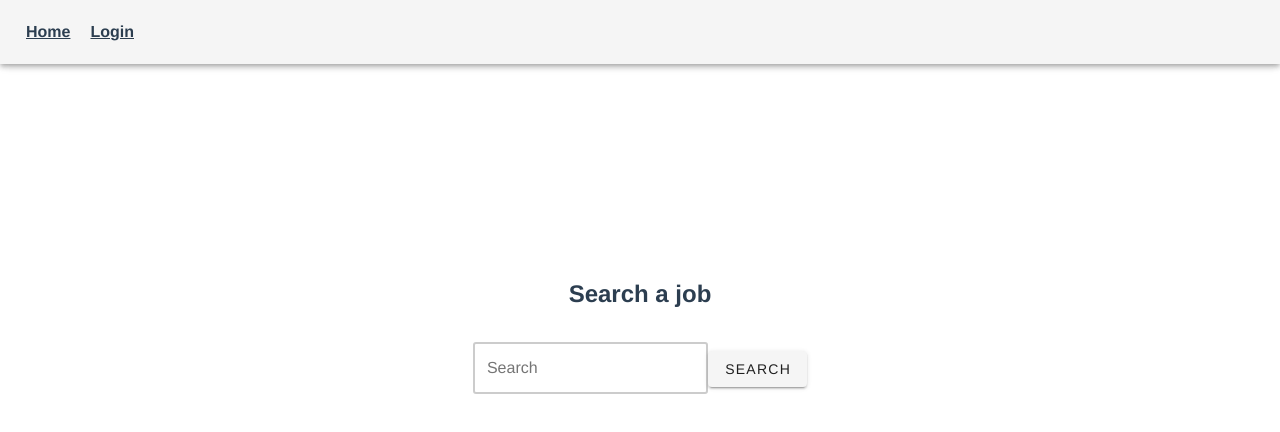
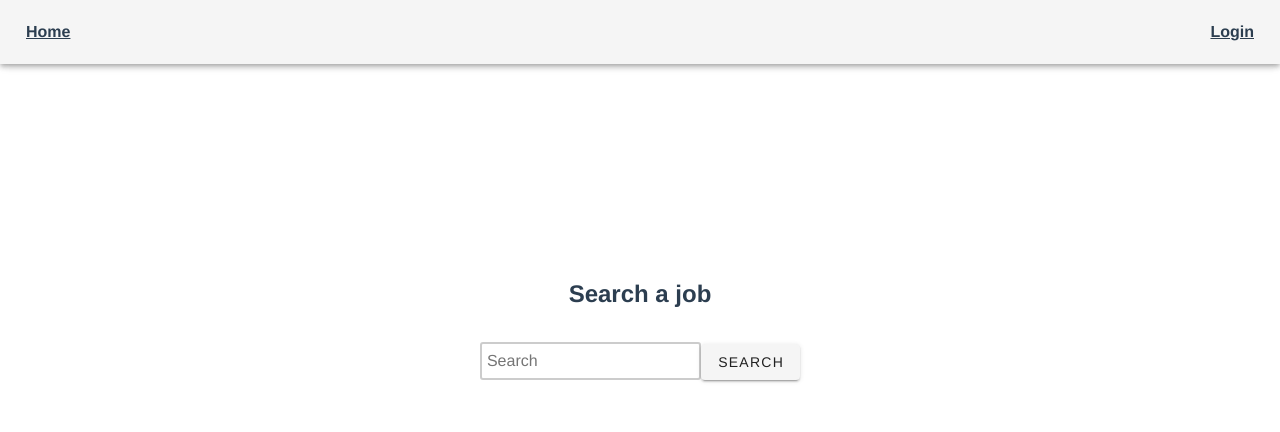
Before and after one commit to ohrworm-dev/workow-nuxt-frontend, a Nuxt app: page / in a window 1280 px wide. Shown: the top 432 px of the page. Built offline with nearby package versions, Linux system fonts and the light colour scheme; no server answers.

Commit message:
auth fixed / ui rework

```diff
--- a/assets/css/main.scss
+++ b/assets/css/main.scss
@@ -17,3 +17,24 @@ section {
     height: 100%;
     width: 100%;
 }
+/* width */
+::-webkit-scrollbar {
+    width: 10px;
+  }
+
+  /* Track */
+  ::-webkit-scrollbar-track {
+    background: #f1f1f1;
+    border-radius: 5px;
+  }
+
+  /* Handle */
+  ::-webkit-scrollbar-thumb {
+    background: #888;
+    border-radius: 5px;
+  }
+
+  /* Handle on hover */
+  ::-webkit-scrollbar-thumb:hover {
+    background: #555;
+  }
--- a/components/navbar/index.vue
+++ b/components/navbar/index.vue
@@ -1,10 +1,13 @@
 <template>
     <v-app-bar id="nav" fixed app>
         <nuxt-link to="/">Home</nuxt-link>
-        <nuxt-link v-if="!$auth.loggedIn" to="/login">Login</nuxt-link>
-        <div v-else>
-            {{ $auth.user.email }}
-            <v-btn v-on:click="$auth.logout()">Logout</v-btn>
+        <nuxt-link class="login" v-if="!$auth.loggedIn" to="/user/login">Login</nuxt-link>
+        <div v-else class="auth-options">
+            <nuxt-link to="/user/profile">My Profile</nuxt-link>
+            <div class="logout">
+                <span>Welcome {{ $auth.user.email }}</span>
+                <v-btn v-on:click="$auth.logout()">Logout</v-btn>
+            </div>
         </div>
     </v-app-bar>
 </template>
@@ -22,5 +25,16 @@ export default {}
             color: #42b983;
         }
     }
+    .login,
+    .logout {
+        margin-left: auto;
+    }
+    .auth-options {
+        width: 100%;
+        display: flex;
+        .v-btn {
+            height: 20px;
+        }
+    }
 }
 </style>
--- a/pages/index.vue
+++ b/pages/index.vue
@@ -1,10 +1,10 @@
 <template>
     <section>
         <!-- Cute tiny form -->
-        <v-form v-on:submit="searchJobs">
+        <v-form v-on:submit.prevent="searchJobs">
             <h1>Search a job</h1>
             <div>
-                <input v-model="search" placeholder="Search" class="input" id="search" />
+                <input v-model="searchStr" placeholder="Search" class="input" id="search" />
                 <v-btn type="submit">Search</v-btn>
             </div>
         </v-form>
@@ -15,61 +15,20 @@
 export default {
     data() {
         return {
-            search: ''
+            searchStr: ''
         }
     },
     methods: {
         searchJobs() {
-            alert('hello')
+            if (this.searchStr !== '') {
+                this.$router.push({ path: 'jobs', query: { search: this.searchStr } })
+            }
         }
     }
 }
 </script>
 
 <style lang="scss" scoped>
-.form,
-.input,
-.apollo,
-.message {
-    padding: 12px;
-}
-
-label {
-    display: block;
-    margin-bottom: 6px;
-}
-
-.input {
-    font-family: inherit;
-    font-size: inherit;
-    border: solid 2px #ccc;
-    border-radius: 3px;
-}
-
-.error {
-    color: red;
-}
-.job {
-    &-card-container {
-        margin: 10px 0;
-    }
-    &-card-sub {
-        text-align: left;
-    }
-    &-list,
-    &-info {
-        padding: 0 40px;
-        overflow: auto;
-        height: calc(100vh - 200px);
-    }
-    &-info-desc {
-        text-align: left;
-    }
-    &-info-title {
-        font-size: 1.5rem;
-        font-weight: bold;
-    }
-}
 .v-form {
     > h1 {
         margin-bottom: 30px;
@@ -83,4 +42,11 @@ label {
 section {
     display: flex;
 }
+.input {
+    font-family: inherit;
+    font-size: inherit;
+    border: solid 2px #ccc;
+    border-radius: 3px;
+    padding: 5px;
+}
 </style>
--- a/pages/jobs/index.vue
+++ b/pages/jobs/index.vue
@@ -1,7 +1,14 @@
 <template>
     <section>
+        <div class="search-container">
+            <v-form v-on:submit.prevent="searchJobs">
+                <input v-model="searchStr" placeholder="Search" class="input" id="search" />
+                <v-btn type="submit">Search</v-btn>
+            </v-form>
+        </div>
+
         <!-- Apollo watched Graphql query -->
-        <ApolloQuery :query="require('@/graphql/queries/JobSearchQry.gql')" :variables="{ search }">
+        <ApolloQuery :query="require('@/graphql/queries/JobSearchQry.gql')" :variables="{ search: queryStr }">
             <template slot-scope="{ result: { loading, error, data } }">
                 <!-- Loading -->
                 <div v-if="loading" class="loading apollo">Loading...</div>
@@ -25,7 +32,7 @@
                         </div>
                     </div>
                     <div class="job-info col-md-6">
-                        <ApolloQuery :query="require('@/graphql/queries/JobInfoQry.gql')" :variables="{ id }">
+                        <ApolloQuery :query="require('@/graphql/queries/JobInfoQry.gql')" :variables="{ id: jobId }">
                             <template slot-scope="{ result: { loading, error, data } }">
                                 <!-- Loading -->
                                 <div v-if="loading" class="loading apollo">Loading...</div>
@@ -63,3 +70,85 @@
         </ApolloQuery>
     </section>
 </template>
+<script>
+export default {
+    data() {
+        return {
+            jobId: this.$route.query.id || '',
+            searchStr: this.$route.query.search || '',
+            queryStr: this.$route.query.search || ''
+        }
+    },
+    methods: {
+        searchJobs() {
+            this.queryStr = this.searchStr
+        },
+        viewJobInfo(id) {
+            this.jobId = id
+            // change the browser url to reflect the selected job id (SEO)
+            history.pushState(
+                {},
+                null,
+                `${this.$route.path}?search=${encodeURIComponent(this.$route.query.search)}&id=${encodeURIComponent(this.jobId)}`
+            )
+        }
+    },
+    mounted() {
+        console.log('mounted')
+    }
+}
+</script>
+
+<style lang="scss" scoped>
+.form,
+.input,
+.apollo,
+.message {
+    padding: 12px;
+}
+
+label {
+    display: block;
+    margin-bottom: 6px;
+}
+.search-container {
+    padding: 15px 0;
+}
+.input {
+    font-family: inherit;
+    font-size: inherit;
+    border: solid 2px #ccc;
+    border-radius: 3px;
+    padding: 5px;
+}
+.error {
+    color: red;
+}
+.job {
+    &-card {
+        &-container {
+            margin: 10px 0;
+            word-break: break-word;
+        }
+        &-headline {
+            word-break: break-word;
+        }
+        &-sub {
+            text-align: left;
+        }
+    }
+    &-list,
+    &-info {
+        padding: 0 40px;
+        overflow: auto;
+        height: calc(100vh - 160px);
+        &-desc {
+            text-align: left;
+        }
+        &-title {
+            font-size: 1.5rem;
+            font-weight: bold;
+        }
+    }
+}
+</style>
--- a/pages/login/index.vue
+++ b/pages/user/login/index.vue
@@ -6,7 +6,8 @@
             <v-text-field v-model="login.username" label="User Name" required filled></v-text-field>
             <v-text-field v-model="login.password" label="Password" required filled type="password"></v-text-field>
             <div>
-                <v-btn type="submit">Submit</v-btn>
+                <v-btn type="button" v-on:click="register" style="float:left;">New User</v-btn>
+                <v-btn type="submit" style="float:right;">Login</v-btn>
             </div>
         </v-form>
     </section>
@@ -30,6 +31,9 @@ export default {
             } catch (err) {
                 console.log(err)
             }
+        },
+        register() {
+            this.$router.push({ path: '/user/register' })
         }
     }
 }
--- /dev/null
+++ b/pages/user/profile/index.vue
@@ -0,0 +1,10 @@
+<template>
+    <section>
+        User Profile Page
+    </section>
+</template>
+<script>
+export default {
+    middleware: ['auth']
+}
+</script>
--- a/pages/register/index.vue
+++ b/pages/user/register/index.vue
@@ -1,11 +1,13 @@
 <template>
     <section>
-        <v-form @submit="userLogin" :lazy-validation="lazy">
-            <v-text-field v-model="login.username" :counter="10" label="User Name" required></v-text-field>
-            <v-text-field v-model="login.password" label="Password" required></v-text-field>
-            <v-text-field v-model="login.password" label="Password" required></v-text-field>
+        <!-- submit.prevent is used to prevent the default submit reload page event -->
+        <v-form v-on:submit.prevent="userRegister">
+            <h1>Register Account</h1>
+            <v-text-field v-model="login.username" label="User Name" required filled></v-text-field>
+            <v-text-field v-model="login.password" label="Password" required filled type="password"></v-text-field>
+            <v-text-field v-model="login.confimPass" label="Password" required filled type="password"></v-text-field>
             <div>
-                <button type="submit">Submit</button>
+                <v-btn type="submit">Submit</v-btn>
             </div>
         </v-form>
     </section>
@@ -15,7 +17,6 @@
 export default {
     data() {
         return {
-            lazy: false,
             login: {
                 username: '',
                 password: '',
@@ -35,9 +36,16 @@ export default {
     }
 }
 </script>
+
 <style lang="scss" scoped>
 .v-form {
     width: 50%;
-    margin: auto;
+    margin: 200px auto auto auto;
+}
+section {
+    display: flex;
+}
+h1 {
+    margin-bottom: 30px;
 }
 </style>
```
